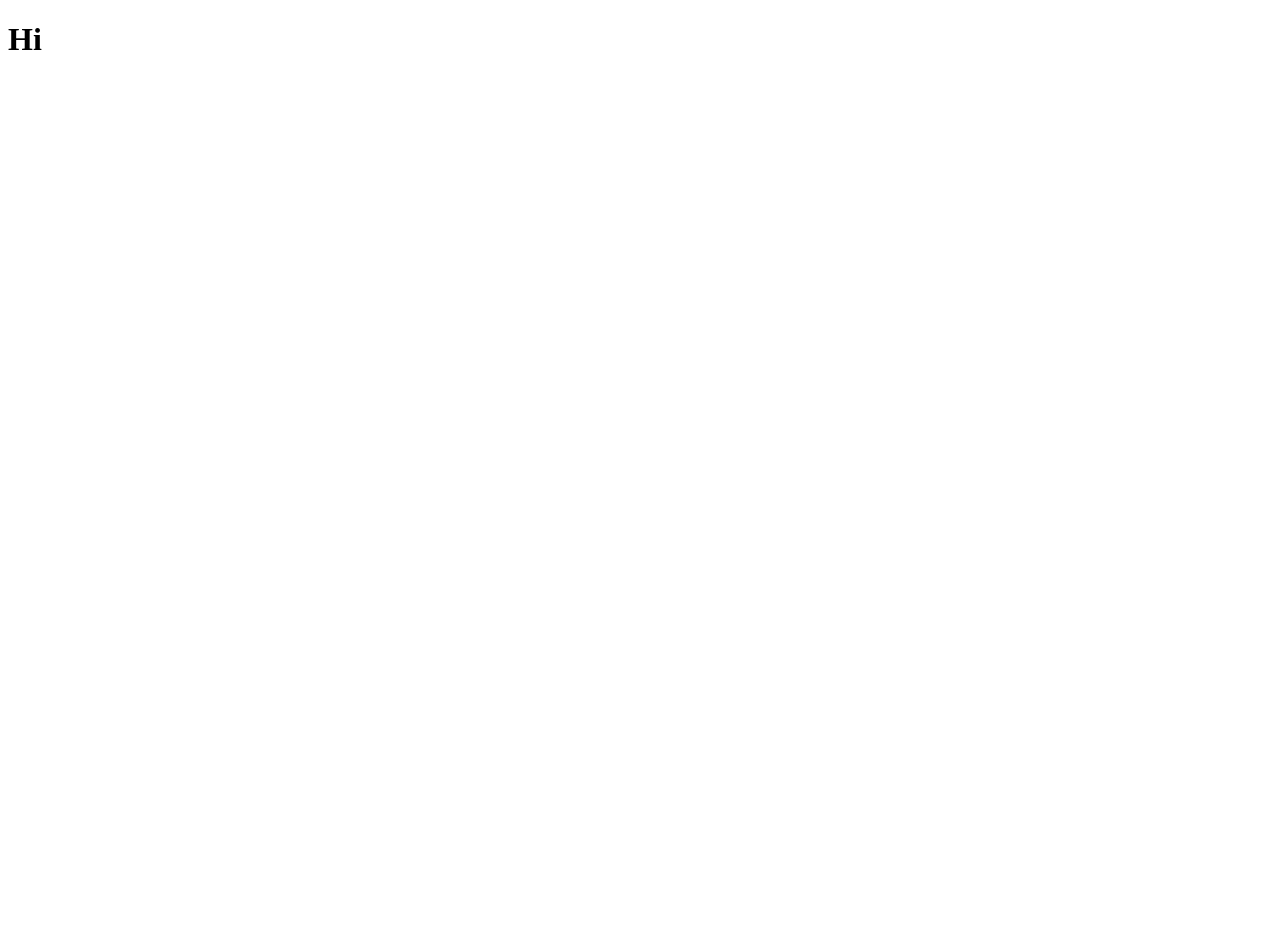
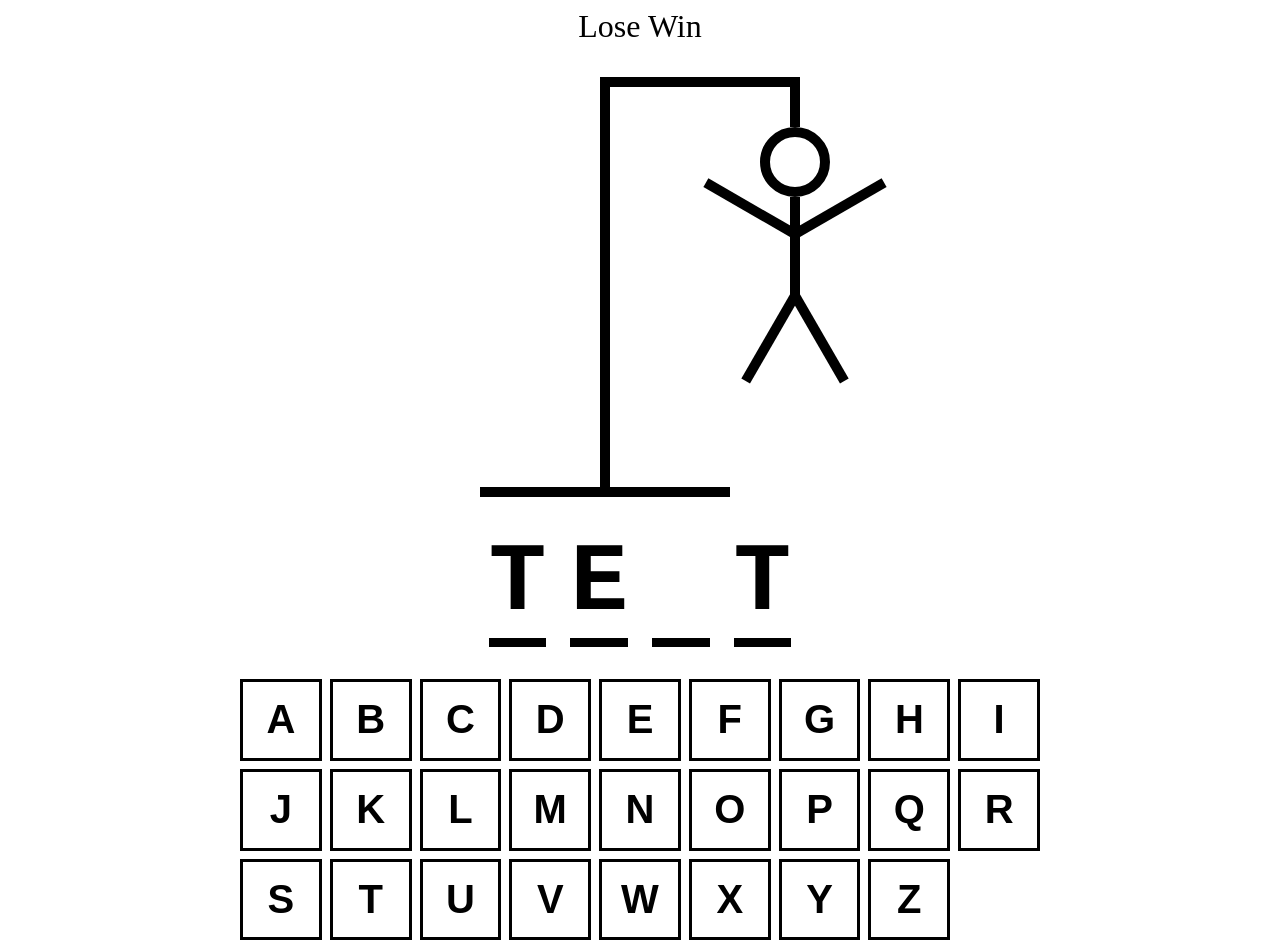
Before and after one commit to siemenjm/react-typescript-wds-hangman, a React (Vite) app: page / in a window 1280 px wide. Before the commit the page ends 800 px from the top, so only its background shows below. Built offline with nearby package versions, Linux system fonts and the light colour scheme.

Commit message:
Initial setup of components working

```diff
--- a/src/App.tsx
+++ b/src/App.tsx
@@ -1,4 +1,7 @@
 import { useState } from "react";
+import { HangmanDrawing } from "./components/HangmanDrawing";
+import { HangmanWord } from "./components/HangmanWord";
+import { Keyboard } from "./components/Keyboard";
 import words from './wordList.json';
 
 function App() {
@@ -9,7 +12,24 @@ function App() {
 
     console.log(wordToGuess);
 
-    return <h1>Hi</h1>
+    return (
+        <div
+            style={{
+                maxWidth: '800px',
+                display: 'flex',
+                flexDirection: 'column',
+                gap: '2rem',
+                margin: '0 auto',
+                alignItems: 'center'
+        }}>
+            <div style={{ fontSize: '2rem', textAlign: 'center' }}>Lose Win</div>
+            <HangmanDrawing />
+            <HangmanWord />
+            <div style={{ alignSelf: 'stretch' }}>
+                <Keyboard />
+            </div>
+        </div>
+    );
 }
 
 export default App;
```
